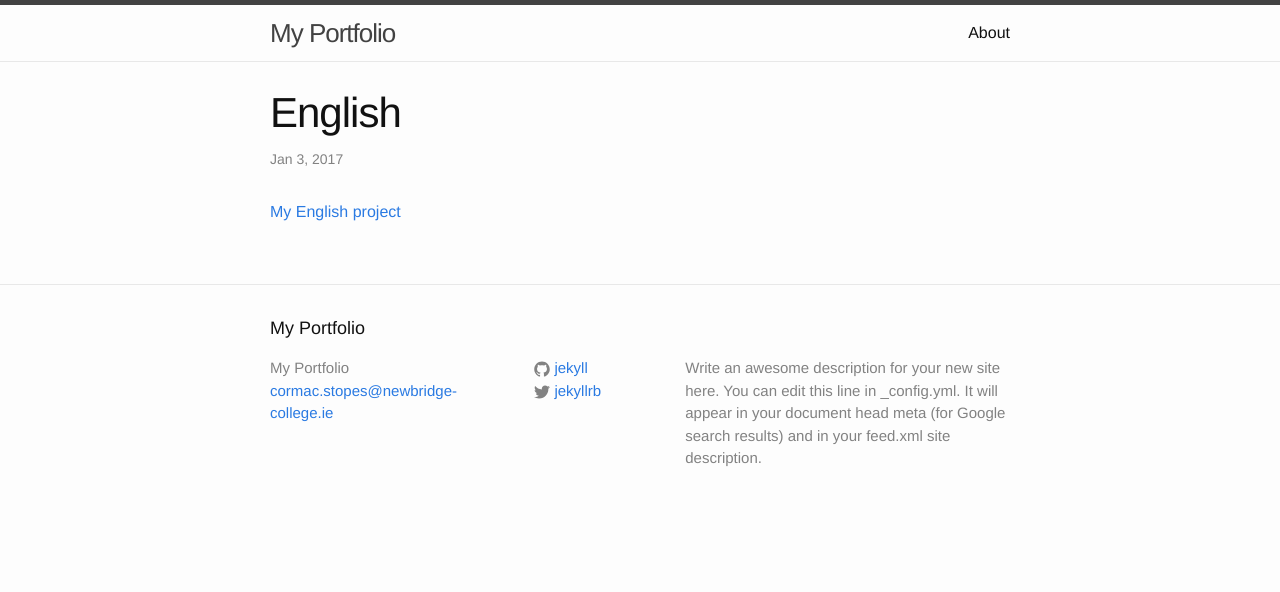
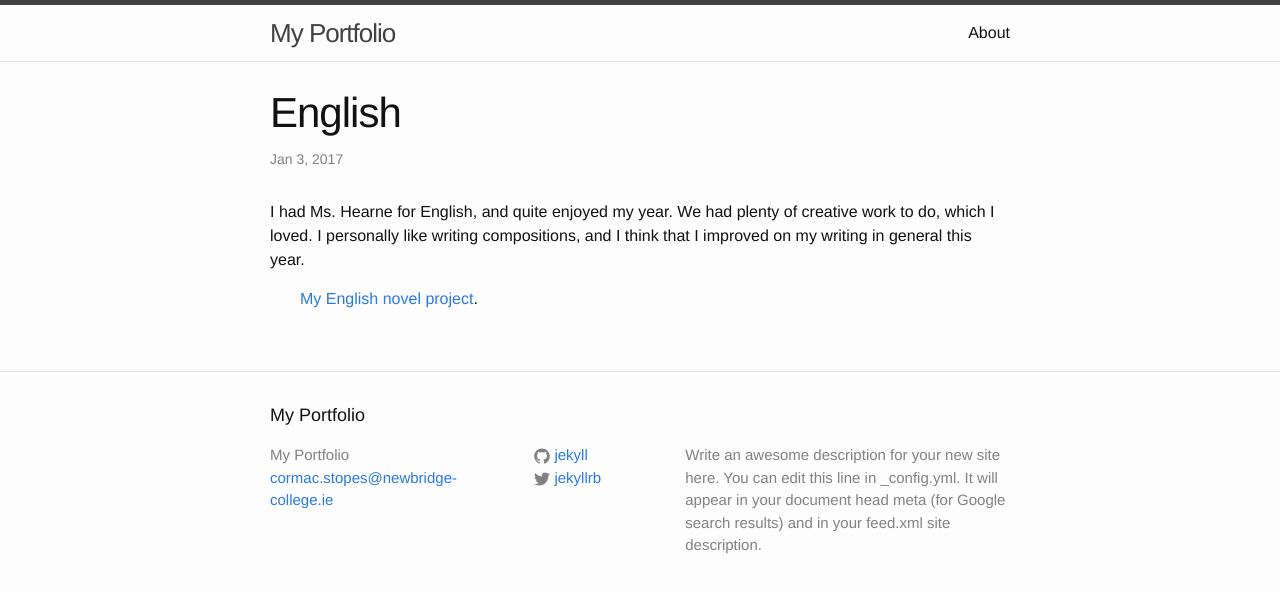
Before and after one commit to cstopes/cstopes.github.io, a Jekyll site: the page built from _posts/2017-01-03-english.markdown, in a window 1280 px wide. Shown: the top 592 px of the page. Built offline with Jekyll 4.4.1, drawn with Linux system fonts in a browser that asks for light colours.

Commit message:
Update 2017-01-03-english.markdown

```diff
--- a/_posts/2017-01-03-english.markdown
+++ b/_posts/2017-01-03-english.markdown
@@ -5,8 +5,9 @@ date:   2017-01-03 14:30:00 +0000
 ---
 <html>
   <body>
-    <p>
-      <a href="https://docs.google.com/document/d/1xi4z8Dc8DXILBGtENt0G04-RIH-nixHxD4TrdduRdws/pub?embedded=true"> My English project</a>
-    </p>
+    <p>I had Ms. Hearne for English, and quite enjoyed my year. We had plenty of creative work to do, which I loved. I personally like writing compositions, and I think that I improved on my writing in general this year.</p>
+      <ul>
+        <a href="https://docs.google.com/document/d/1xi4z8Dc8DXILBGtENt0G04-RIH-nixHxD4TrdduRdws/pub?embedded=true"> My English novel project</a>.
+      </ul>
   </body>
 <html>
```
